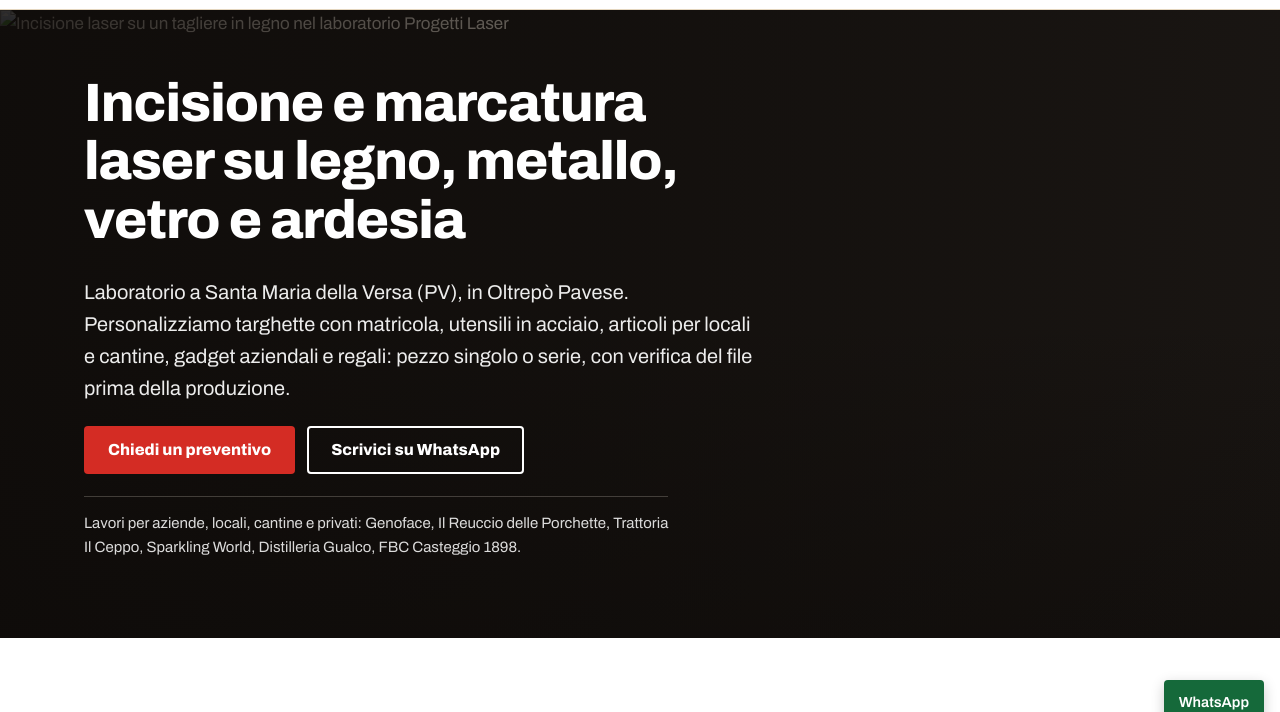
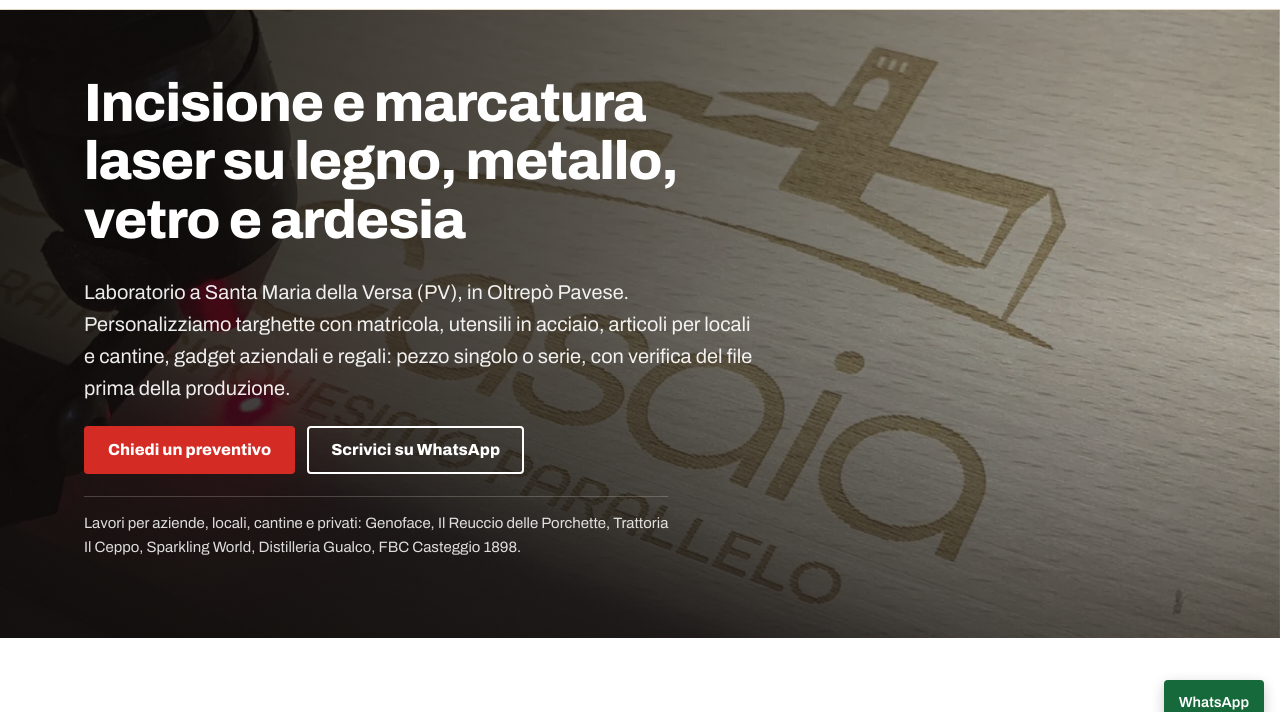
Before and after one commit to panizzari-jpg/sitiweb, a plain HTML site: page index.html in a window 1280 px wide. Shown: the part 59-771 px from the top of the page. Drawn offline with Linux system fonts and the light colour scheme.

Commit message:
Foto hero originali (progettilaser)
Co-Authored-By: Claude Opus 5.5 <noreply@anthropic.com>
Claude-Session: https://claude.ai/code/session_01Hs2iGZAZvAv5NP8eeTF48u

```diff
--- a/assets/progettilaser-20261124.css
+++ b/assets/progettilaser-20261124.css
@@ -59,7 +59,7 @@ p{margin:0 0 1em;max-width:68ch}
 .ctas{display:flex;flex-wrap:wrap;gap:12px;margin-top:22px}
 /* hero foto */
 .hero.photo{position:relative;overflow:hidden;background:#1b1714;min-height:min(78vh,720px);display:flex;align-items:flex-end}
-.hero.photo .bgimg{position:absolute;inset:0;width:100%;height:100%;object-fit:cover}
+.hero.photo .bgimg{position:absolute;inset:0;width:100%;height:100%;object-fit:cover;object-position:center 35%}
 .hero.photo::before{content:"";position:absolute;inset:0;background:linear-gradient(90deg,rgba(14,11,9,.86) 0%,rgba(14,11,9,.62) 45%,rgba(14,11,9,.15) 100%),linear-gradient(0deg,rgba(14,11,9,.55),transparent 50%);z-index:1}
 .hero.photo .wrap{position:relative;z-index:2;display:block;width:100%;color:#fff}
 .hero.photo .htxt{max-width:680px}
```
Also changed, not shown: images/casaia-incisione-640.webp (added), images/casaia-incisione.webp (added), images/genoface-personalizzazione-serie.webp (added).
